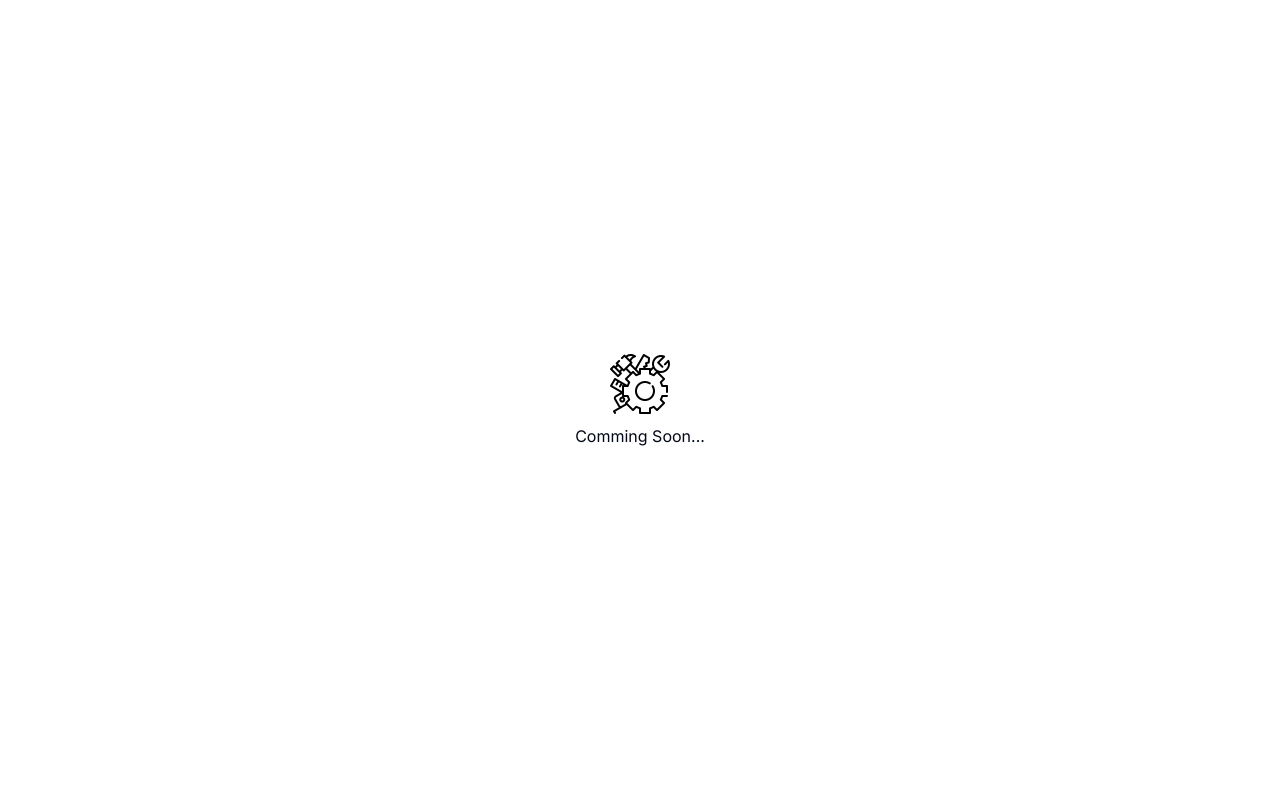
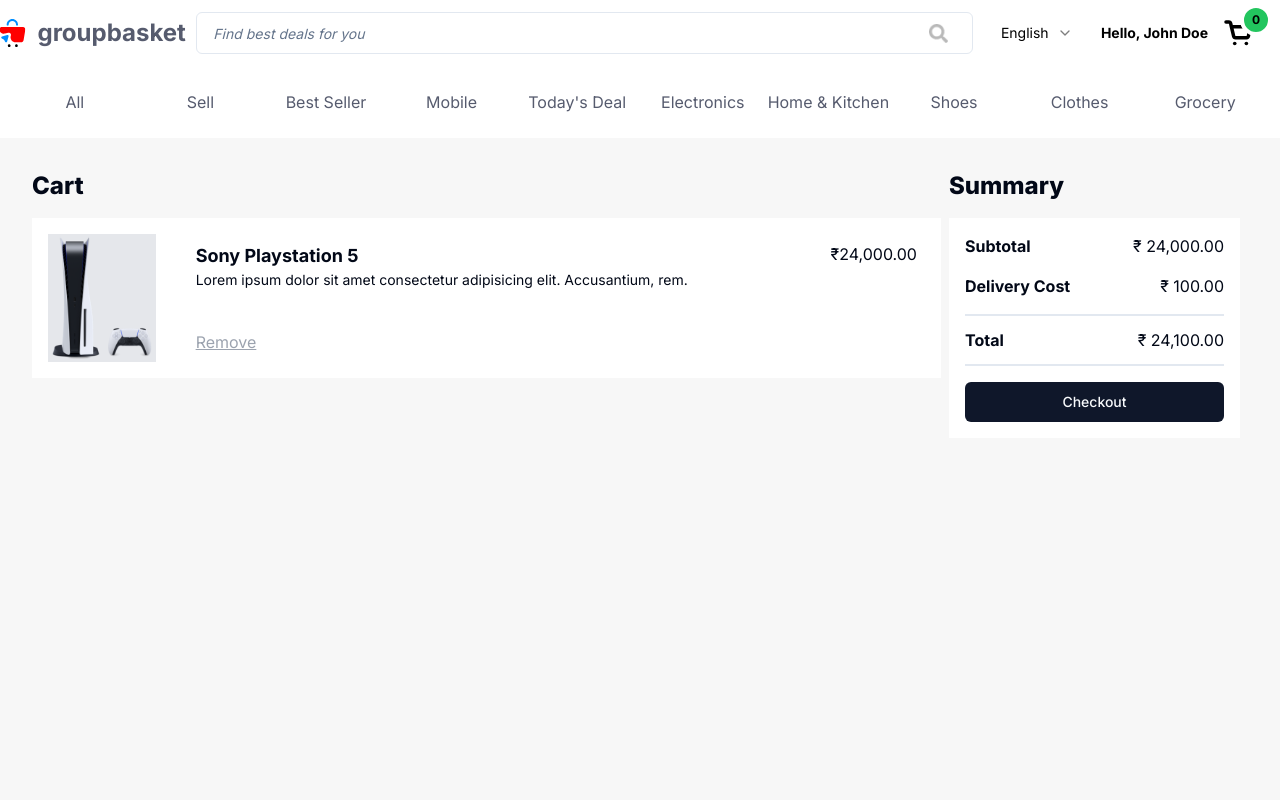
Before and after one commit to rampantvoid/groupbasket, a React (Vite) app: page /cart in a window 1280 px wide. Before the commit this address had no page. Shown: the top 800 px of the page. Built offline with nearby package versions, Linux system fonts and the light colour scheme.

Commit message:
UPDATE: Cart Added

```diff
--- /dev/null
+++ b/src/_root/pages/Cart.tsx
@@ -0,0 +1,73 @@
+import { Button } from "@/components/ui/button";
+
+const Cart = () => {
+  return (
+    <div className="w-full bg-[var(--main-background)] min-h-screen flex justify-center">
+      <div className="flex 2xl:mx-40 p-3 lg:p-8 w-full lg:flex-row flex-col gap-2 lg:gap-0">
+        {/* items */}
+        <div className="flex flex-col w-full gap-4">
+          <p className="text-2xl font-extrabold w-full">Cart</p>
+          <div className="flex flex-col w-full gap-3">
+            <div className="flex bg-[var(--secondary-background)] p-4 gap-8">
+              <img
+                src="/assets/ps-image.png"
+                alt=""
+                className=" w-28 h-28 lg:w-32 lg:h-32 object-contian bg-gray-200"
+              />
+              <div className="flex justify-between w-full lg:flex-row flex-col">
+                <div className="flex flex-col justify-between p-2">
+                  <div>
+                    <p className="font-bold lg:text-lg">Sony Playstation 5</p>
+                    <p className="line-clamp-1 text-sm lg:line-clamp-2">
+                      Lorem ipsum dolor sit amet consectetur adipisicing elit.
+                      Accusantium, rem.
+                    </p>
+                  </div>
+
+                  <p className="text-gray-400 underline hover:cursor-pointer">
+                    Remove
+                  </p>
+                </div>
+                <div className="p-2 flex">
+                  <p>&#8377;</p>
+                  <p>24,000.00</p>
+                </div>
+              </div>
+            </div>
+          </div>
+        </div>
+        {/* summary */}
+        <div className="flex flex-col lg:w-1/3 lg:px-2 gap-4">
+          <p className="text-2xl font-extrabold">Summary</p>
+          <div className="">
+            <div className="bg-[var(--secondary-background)] p-4 flex flex-col gap-4">
+              <div className="flex justify-between">
+                <p className="font-bold">Subtotal</p>
+                <p>&#8377; 24,000.00</p>
+              </div>
+              <div className="flex justify-between">
+                <p className="font-bold">Delivery Cost</p>
+                <p>&#8377; 100.00</p>
+              </div>
+
+              <div className="flex flex-col gap-3">
+                <div className="border"></div>
+
+                <div className="flex justify-between">
+                  <p className="font-bold">Total</p>
+                  <p>&#8377; 24,100.00</p>
+                </div>
+
+                <div className="border"></div>
+              </div>
+
+              <Button>Checkout</Button>
+            </div>
+          </div>
+        </div>
+      </div>
+    </div>
+  );
+};
+
+export default Cart;
--- a/src/components/Navbar.tsx
+++ b/src/components/Navbar.tsx
@@ -45,6 +45,7 @@
             Hello, {user.name}
           </p>
           {/* cart */}
+          <Link to="/cart">
             <div className="relative hover:cursor-pointer w-11">
               <div className="-top-4 absolute left-4">
                 <p className="flex h-2 w-2 items-center justify-center rounded-full bg-green-500 p-3 text-xs text-black font-bold border-4 border-white">
@@ -80,6 +81,7 @@
 
               {/* <img src="/assets/basket-icon.png" alt="" /> */}
             </div>
+          </Link>
         </div>
       </div>
     </div>
--- a/src/router/router.tsx
+++ b/src/router/router.tsx
@@ -1,4 +1,5 @@
 import RootLayout from "@/_root/RootLayout";
+import Cart from "@/_root/pages/Cart";
 import Home from "@/_root/pages/Home";
 import Product from "@/_root/pages/Product";
 import ErrorPage from "@/error-page";
@@ -17,6 +18,10 @@
         path: "/product/:productId",
         element: <Product />,
       },
+      {
+        path: "/cart",
+        element: <Cart />,
+      },
     ],
   },
 ]);
```
Lines whose indentation alone changed are shown as unchanged.
